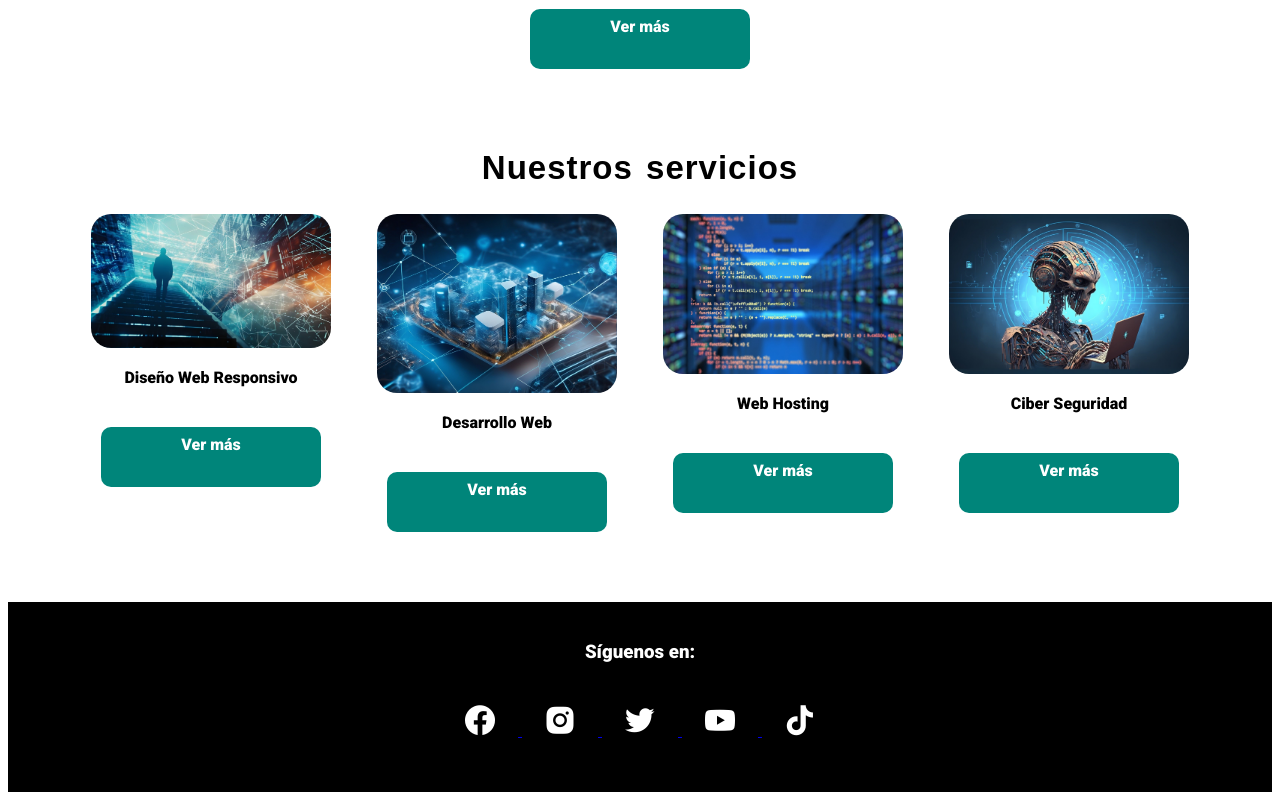
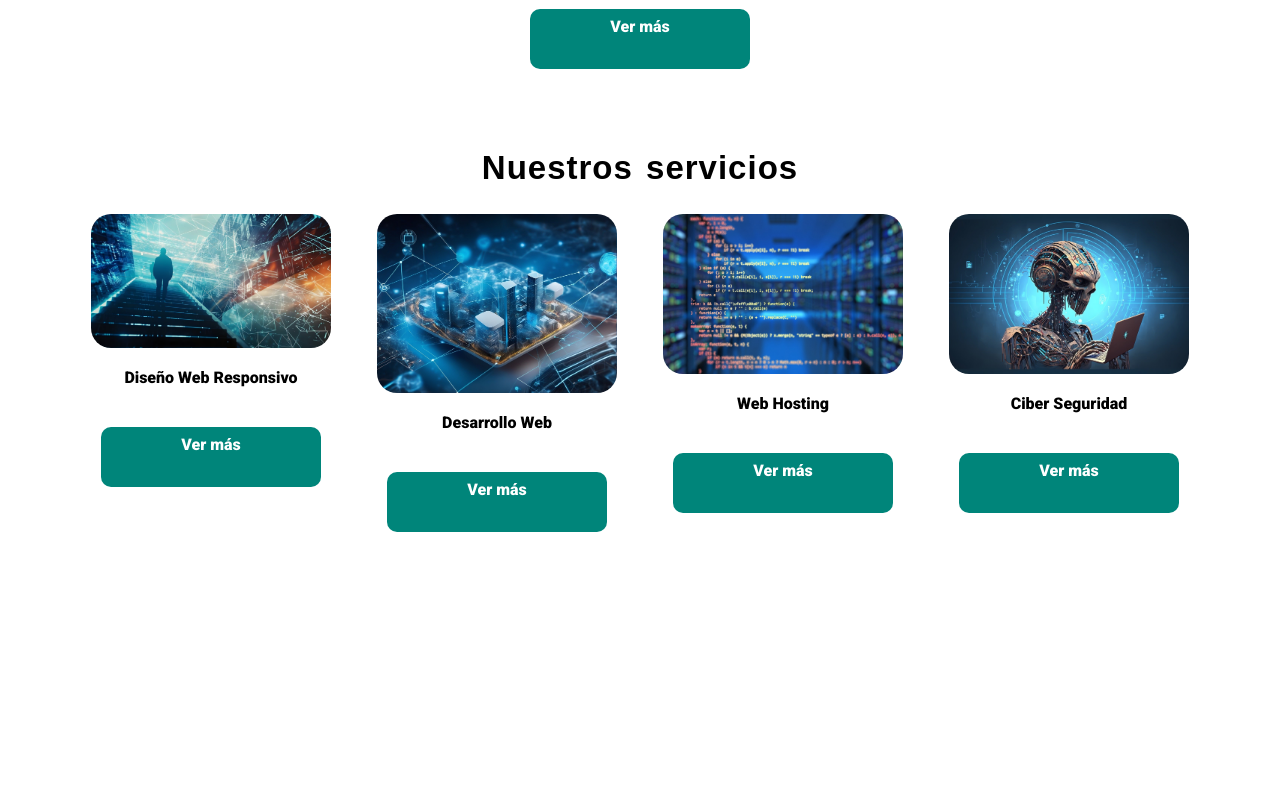
Before and after one commit to Fernandavs08/Responsivas, a plain HTML site: page index.html in a window 1280 px wide. Shown: the part 1222-2022 px from the top of the page. After the commit the page ends 1824 px from the top, so only its background shows below. Drawn offline with nearby package versions, Linux system fonts and the light colour scheme; a web font is replaced by a local one.

Commit message:
Se elimino el footer

```diff
--- a/index.html
+++ b/index.html
@@ -89,16 +89,7 @@
 
 		</section>
 
-		<!--Redes sociales-->
-		<footer class="redes">
-			<h3>Síguenos en:</h3>
-			<a href="https://web.facebook.com/pages/Uvne-Santa-Catarina/451833224882302" target="_tab"><i class='bx bxl-facebook-circle bx-md bx-spin-hover espacio' style='color:#ffffff'  ></i>
-			<a href="https://www.instagram.com/uvne1/?hl=es" target="_tab"><i class='bx bxl-instagram-alt bx-md bx-spin-hover espacio' style='color:#ffffff'></i>
-			<a href="https://twitter.com/uvne01?lang=es" target="_tab"><i class='bx bxl-twitter bx-md bx-spin-hover espacio'style='color:#ffffff'></i>
-			<a href="https://web.facebook.com/pages/Uvne-Santa-Catarina/451833224882302" target="_tab"><i class='bx bxl-youtube bx-md bx-spin-hover espacio'style='color:#ffffff'></i>
-			<a href="https://web.facebook.com/pages/Uvne-Santa-Catarina/451833224882302" target="_tab"><i class='bx bxl-tiktok bx-md bx-spin-hover espacio'style='color:#ffffff'></i>
 
-		</footer>
 	</main>
 
 </body>
```
